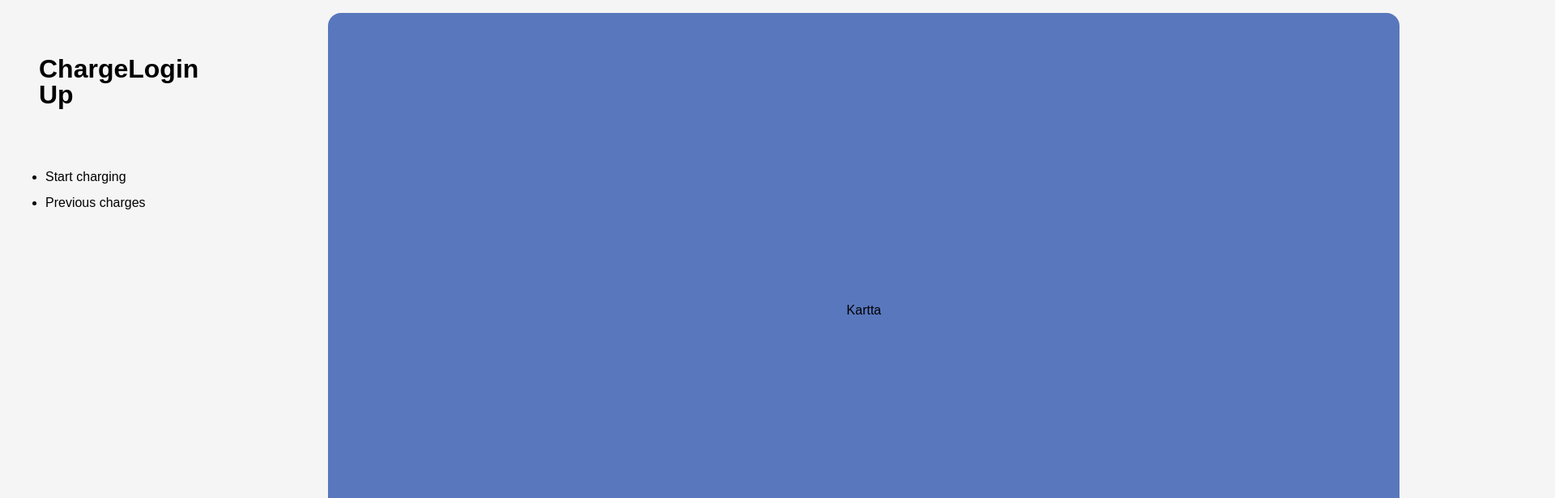
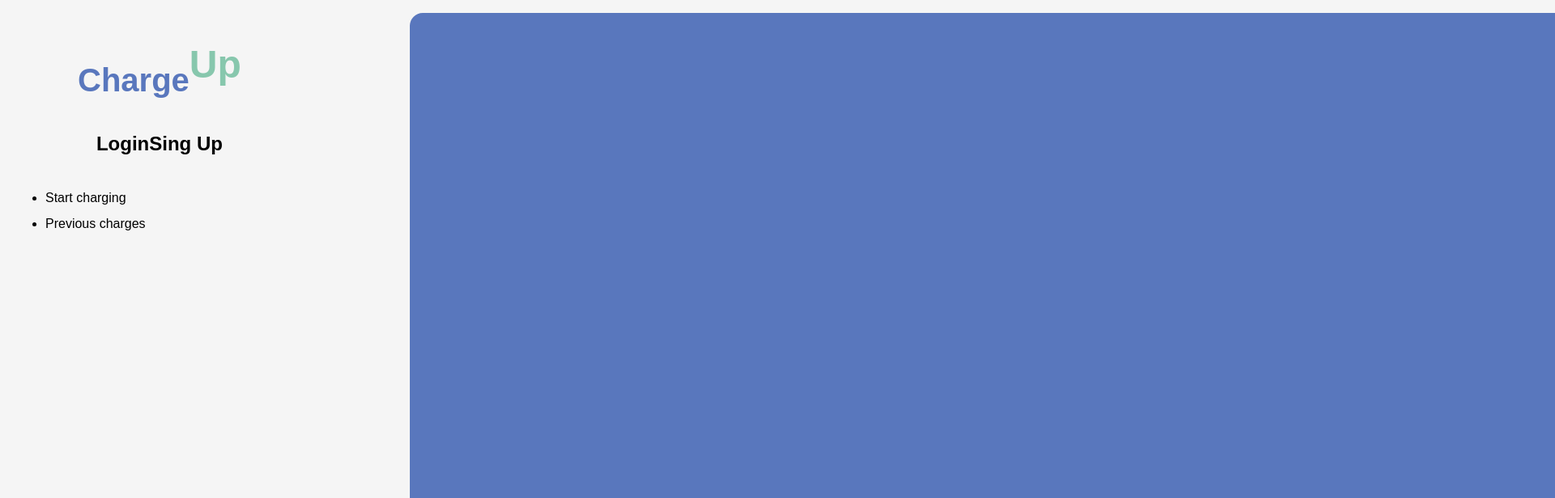
Before and after one commit to joniarstio/charger-project, a React (Create React App) app: page / in a window 1280 px wide. Shown: the top 616 px of the page at 81% size, 1920 px wide, since content can reach past the window. Built offline with nearby package versions, Linux system fonts and the light colour scheme; a web font is replaced by a local one.

Commit message:
Layout draft

```diff
--- a/src/App.css
+++ b/src/App.css
@@ -1,15 +1,28 @@
 .App-header {
     background-color: whitesmoke;
     position: sticky;
-    top: 0;
-    font-size: 100%;
-    font: inherit;
-    padding: 2rem;
+    padding: 1rem 5rem 0rem;
     display: flex;
     font-family: 'Fira Sans Condensed', sans-serif;
 
 }
 
+.main {
+    color: #5977BD;
+    padding-top: 1.5rem;
+    font-size: 2.5rem;
+}
+
+.main-second {
+    color: #87C7AD;
+    font-size: 3rem;
+
+}
+
+.App-regAndlog {
+    display: flex;
+    justify-content: center;
+}
 
 .App-nav {
     background-color: whitesmoke;
@@ -17,15 +30,9 @@
     display: flex;
 }
 
-.ul {
-    text-decoration: none;
+
+.Map {
+    background-color: #5977BD;
+    padding: 27rem 45rem;
+    border-radius: 1rem;
 }
-
-.App-view {
-    background-color: #5977BD;
-    justify-content: right;
-    padding: 22rem 40rem;
-    float: right;
-    border-radius: 1rem;
-
-}
--- a/src/App.js
+++ b/src/App.js
@@ -10,10 +10,14 @@ class App extends Component {
       {/* sidebar and nav */}
       <header>
         <div class="App-header">
-          <h1 class="main">Charge Up</h1>
-          <h1>Login</h1>
+          <h1 class="main">Charge</h1>
+          <h1 class="main-second">Up</h1>
         </div>
-      <div className="App-search">
+      <div class="App-search">
+      </div>
+      <div class="App-regAndlog">
+        <h2>Login</h2>
+        <h2>Sing Up</h2>
       </div>
         <div className="App-nav">
           <ul>
@@ -26,11 +30,12 @@ class App extends Component {
           </ul>
         </div>
         </header>
+        <main>
         <div className="App-view">
-          <div class="map">
-            Kartta
+          <div class="Map">
           </div>
         </div>
+      </main>
     </body>
   );
  }
```
